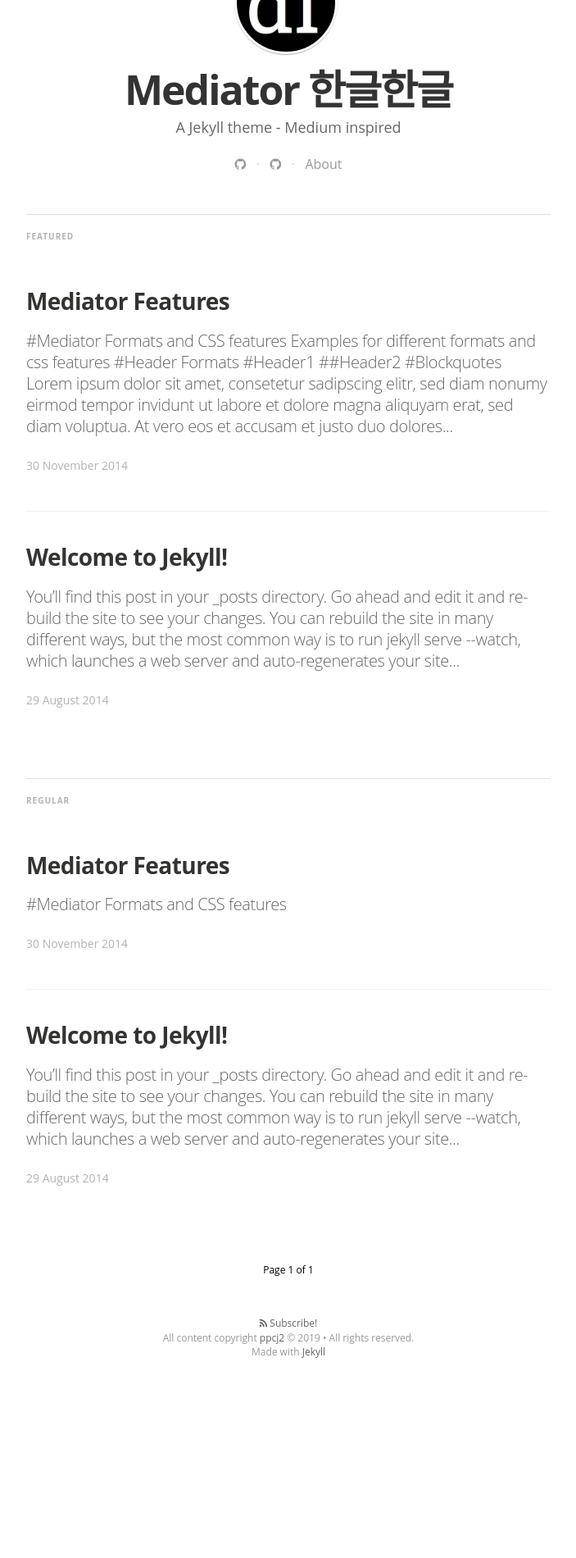
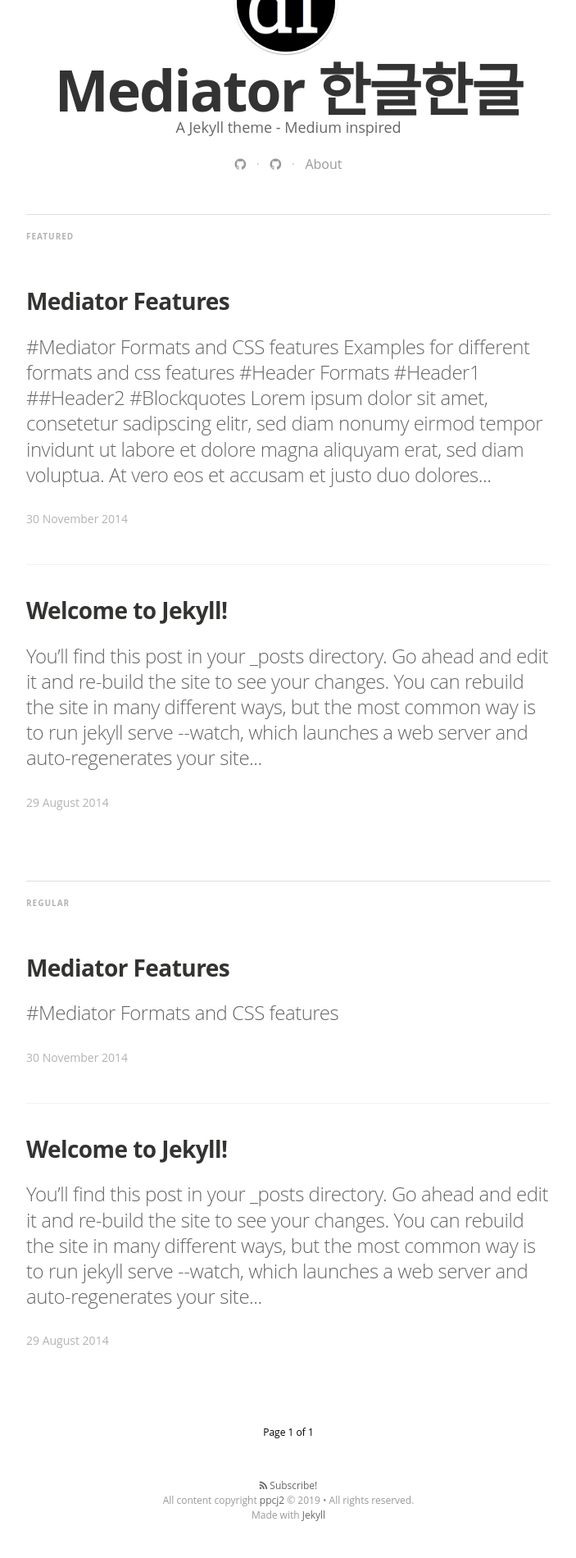
Before and after one commit to ppcj2/ppcj2.github.io, a Jekyll site: the page built from index.html, in a window 1280 px wide. Shown: the part 450-2350 px from the top of the page at 82% size, without its empty margins (288-991 px from the left). Built offline with Jekyll 4.4.1, drawn with Linux system fonts in a browser that asks for light colours; nearby versions of some CDN libraries; some web fonts are replaced; the list of posts is cut into pages by our own code; before the commit the page ends 2156 px from its top, so only the background shows below that.

Commit message:
계속 폰트 사이즈 변경중

```diff
--- a/css/main.sass
+++ b/css/main.sass
@@ -103,7 +103,7 @@ body
   .blog-title
     margin: 0
     padding: $rs*5.25 $rs $rs/2
-    font-size: 50px
+    font-size: 70px
     text-align: center
     font-weight: 700
     letter-spacing: -2px
@@ -158,7 +158,7 @@ body
       letter-spacing: -0.02em
       font-weight: 300
       font-style: normal
-      font-size: 20px
+      font-size: 24px
       line-height: 1.3
       color: #666665
     .post-meta
@@ -560,7 +560,7 @@ body
     .blog-title
       margin: 0
       padding: 0 0 10px
-      font-size: 50px
+      font-size: 70px
       text-align: center
       font-weight: 700
       letter-spacing: -2px
```
